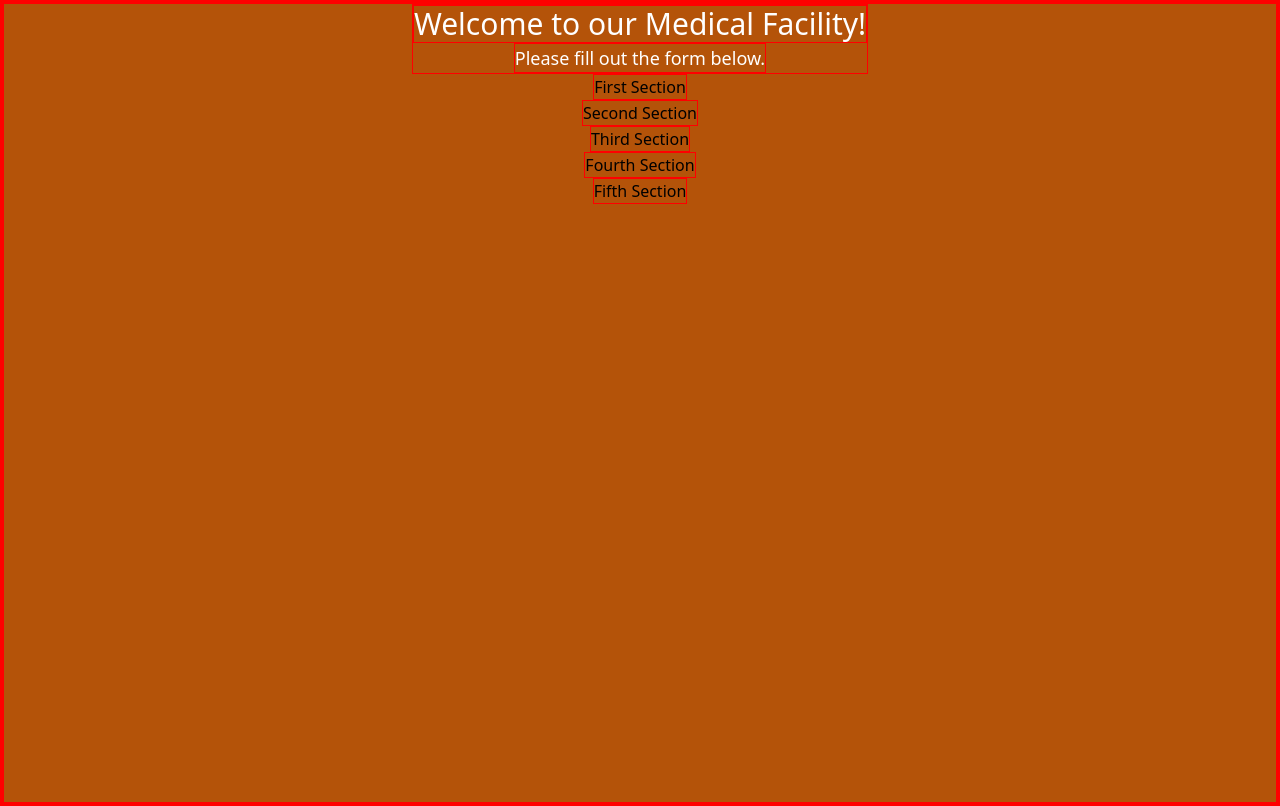
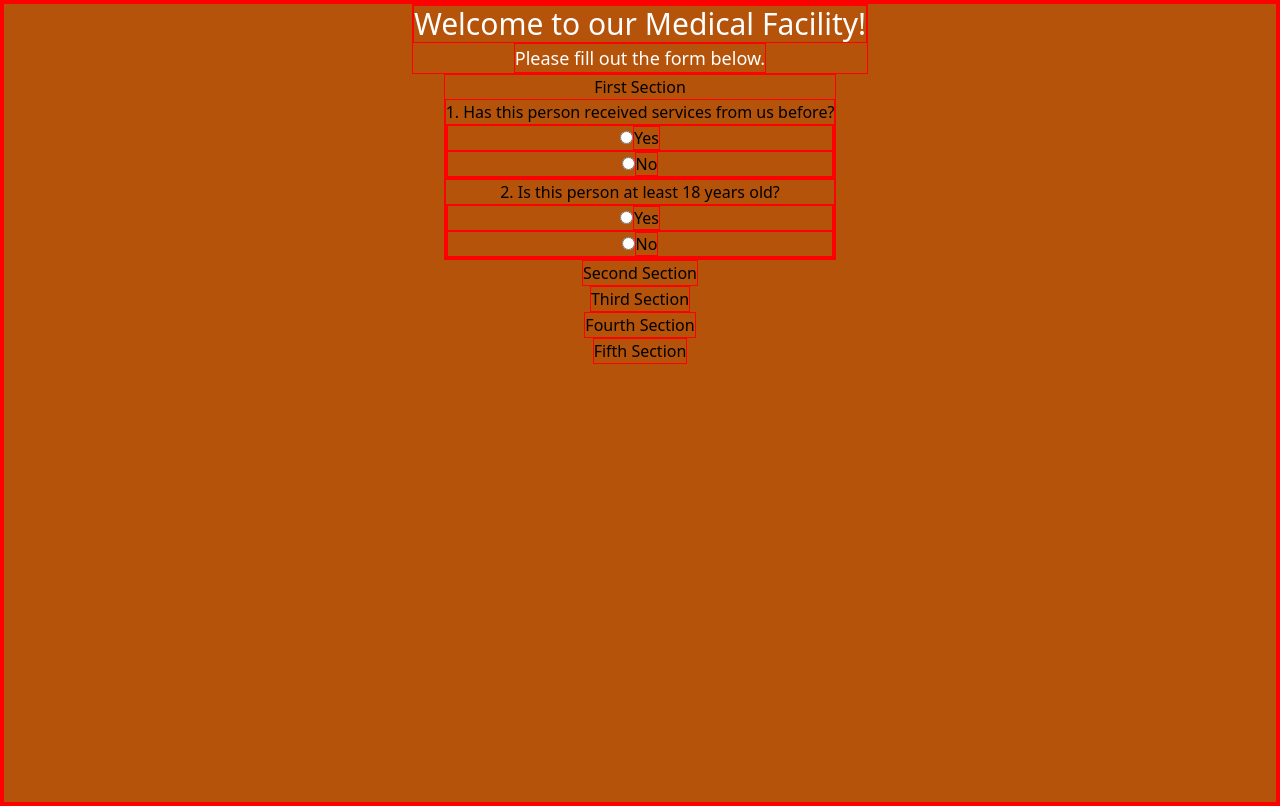
Before and after one commit to jstrother/referral-form, a React (Create React App) app: page / in a window 1280 px wide. Built offline with nearby package versions, Linux system fonts and the light colour scheme.

Commit message:
Add component for radio buttons

```diff
--- a/src/components/FirstSection.js
+++ b/src/components/FirstSection.js
@@ -1,7 +1,17 @@
+import RadioButtons from './RadioButtons.js';
+
 function FirstSection() {
   return (
     <div className="Section">
       First Section
+      <p>
+        1. Has this person received services from us before?
+        <RadioButtons name="services" />
+      </p>
+      <p>
+        2. Is this person at least 18 years old?
+        <RadioButtons name="adult" />
+      </p>
     </div>
   );
 }
--- /dev/null
+++ b/src/components/RadioButtons.js
@@ -0,0 +1,16 @@
+function RadioButtons(props) {
+  return (
+    <div>
+      <div>
+        <input type="radio" id="yes" value="yes" name={props.name} />
+        <label for="yes">Yes</label>
+      </div>
+      <div>
+        <input type="radio" id="no" value="no" name={props.name} />
+        <label for="no">No</label>
+      </div>
+    </div>
+  );
+}
+
+export default RadioButtons;
```
Also changed, not shown: 1 other file (tests, documents, lock files or other folders).
